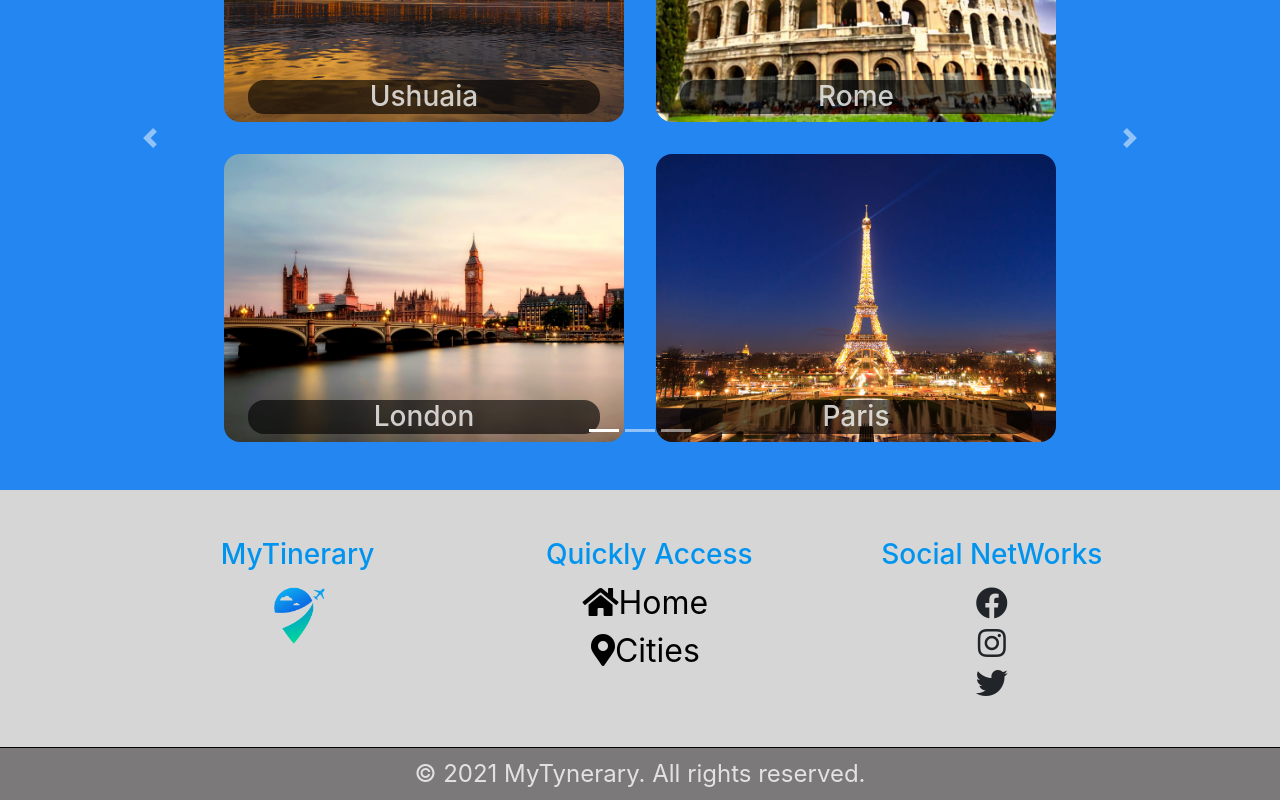
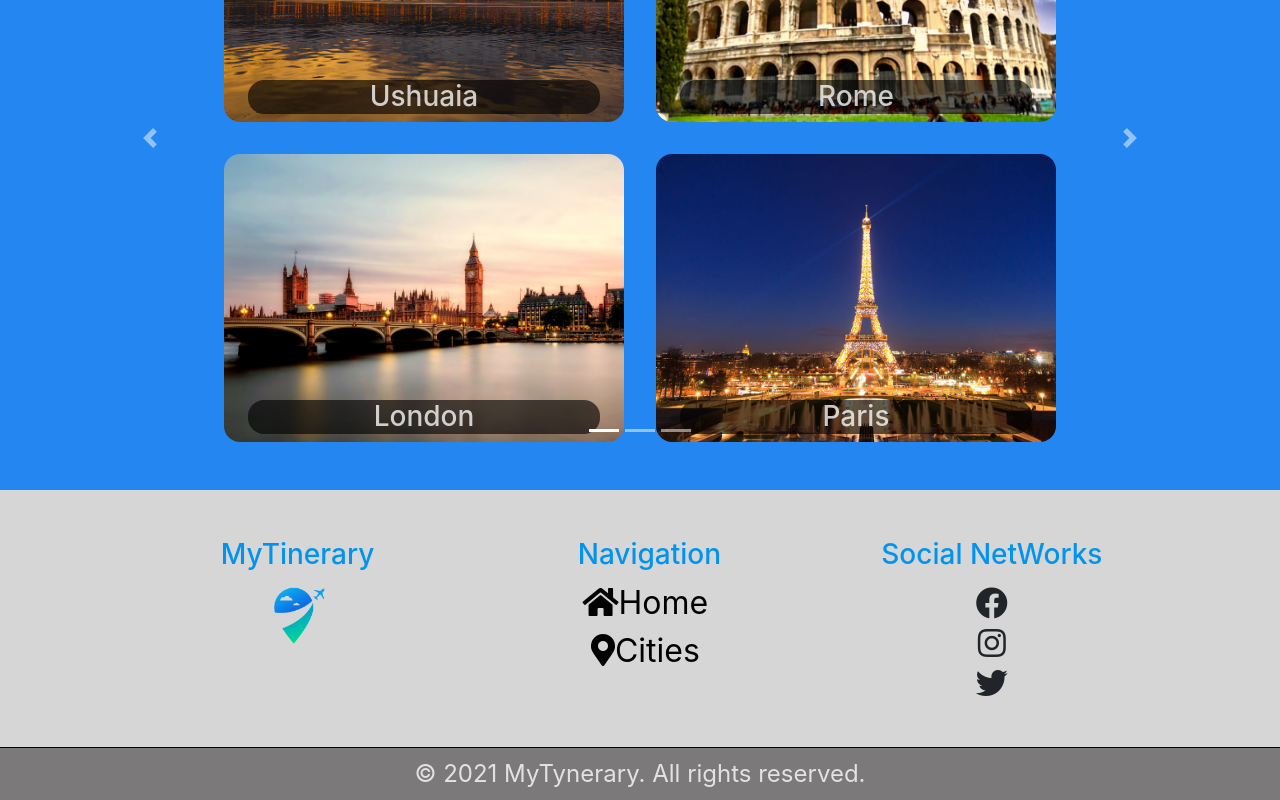
Before and after one commit to adrielbaez/mytinerary-adrielbaez, a React (Create React App) app in the folder frontend/: page / in a window 1280 px wide. Shown: the part 1623-2423 px from the top of the page. Built offline with nearby package versions, Linux system fonts and the light colour scheme.

Commit message:
cambios footer

```diff
--- a/frontend/src/components/Footer.js
+++ b/frontend/src/components/Footer.js
@@ -13,7 +13,7 @@ const Footer = ({logo}) => {
 
                     </div>
                     <div className="d-flex flex-colum footer-info ">
-                        <h3>Quickly Access</h3>
+                        <h3>Navigation</h3>
                         <NavLink exact to="/"><i className="fas fa-home"></i>Home</NavLink>
                         <NavLink to="/cities"><i className="fas fa-map-marker-alt"></i>Cities</NavLink>
                     </div>
```
